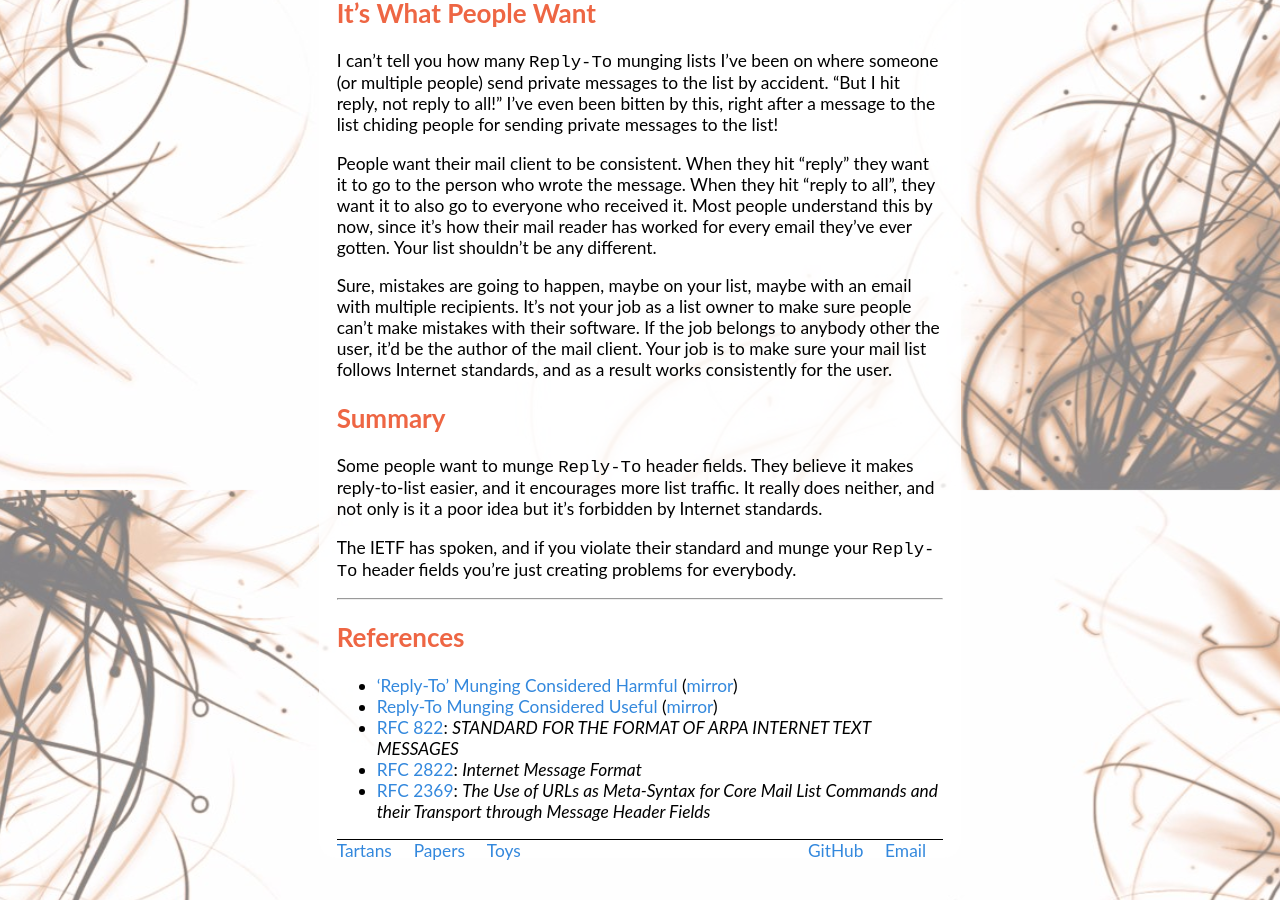
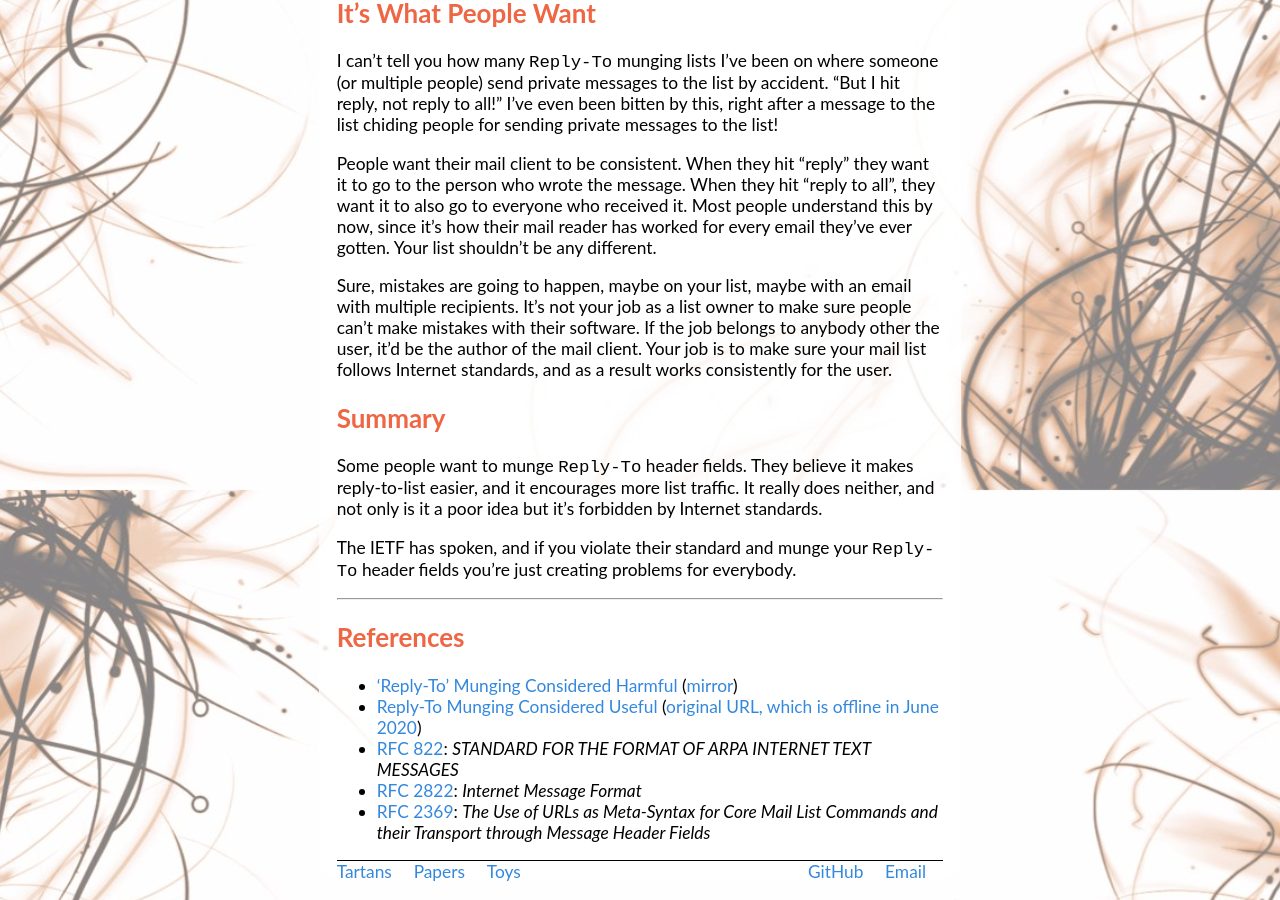
Before and after one commit to nealey/homepage, a Jekyll site: the page built from papers/reply-to-still-harmful.md, in a window 1280 px wide and 900 px high, scrolled down 2210 px. Built offline with Jekyll 4.4.1, drawn with Linux system fonts in a browser that asks for light colours.

Commit message:
Fix now-broken links

```diff
--- a/papers/reply-to-still-harmful.md
+++ b/papers/reply-to-still-harmful.md
@@ -21,7 +21,7 @@
 
 In 2000 (or maybe earlier), Simon Hill wrote a response called [Reply-To
 Munging Considered
-Useful](http://www.metasystema.net/essays/reply-to.mhtml), which is
+Useful](reply-to/useful.html), which is
 frequently offered as a rebuttal to Chip's document in online debates.
 Simon's response boils down to the following:
 
@@ -163,8 +163,8 @@
   Harmful](http://www.unicom.com/pw/reply-to-harmful.html)
   ([mirror](reply-to/harmful.html))
 * [Reply-To Munging Considered
-  Useful](http://www.metasystema.net/essays/reply-to.mhtml)
-  ([mirror](reply-to/useful.html))
+  Useful](reply-to/useful.html)
+  ([original URL, which is offline in June 2020](http://www.metasystema.net/essays/reply-to.mhtml))
 * [RFC 822](http://www.ietf.org/rfc/rfc822.txt): _STANDARD FOR THE FORMAT
   OF ARPA INTERNET TEXT MESSAGES_
 * [RFC 2822](http://www.ietf.org/rfc/rfc2822.txt): _Internet Message
```
